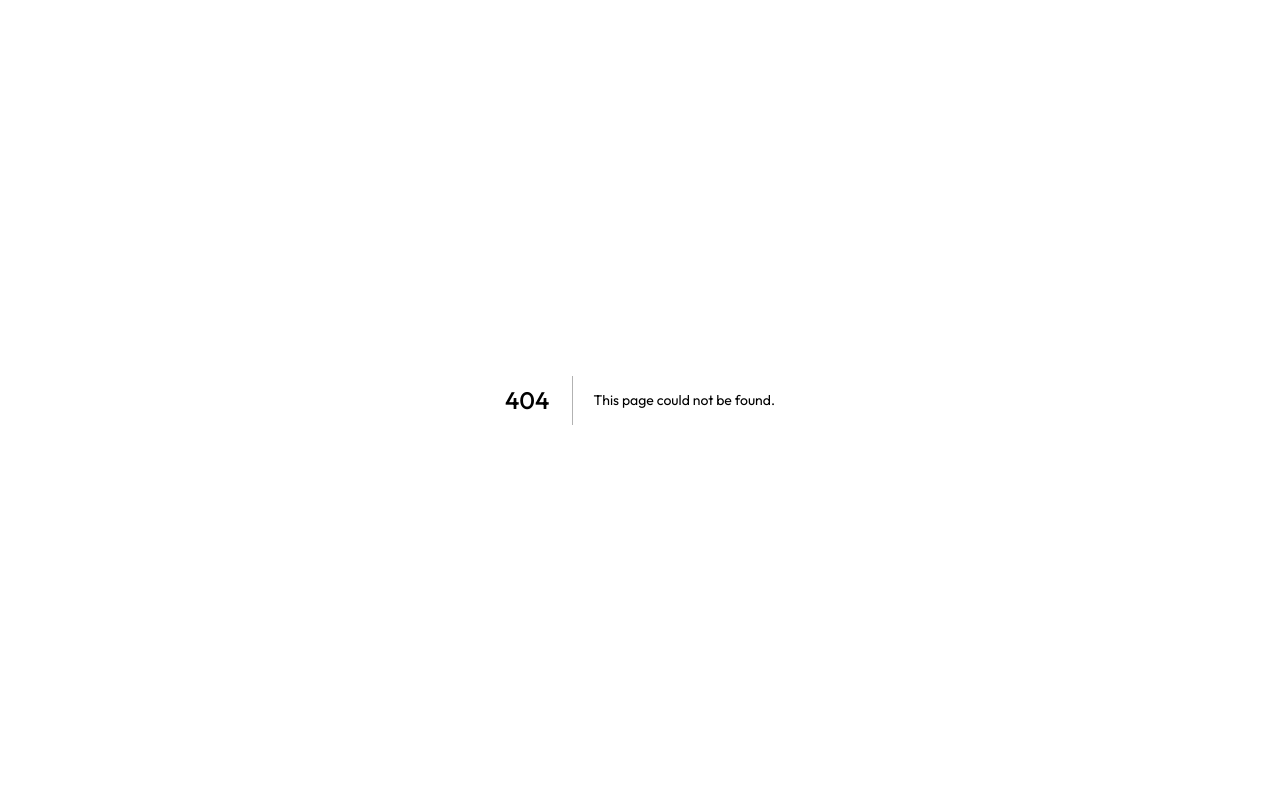
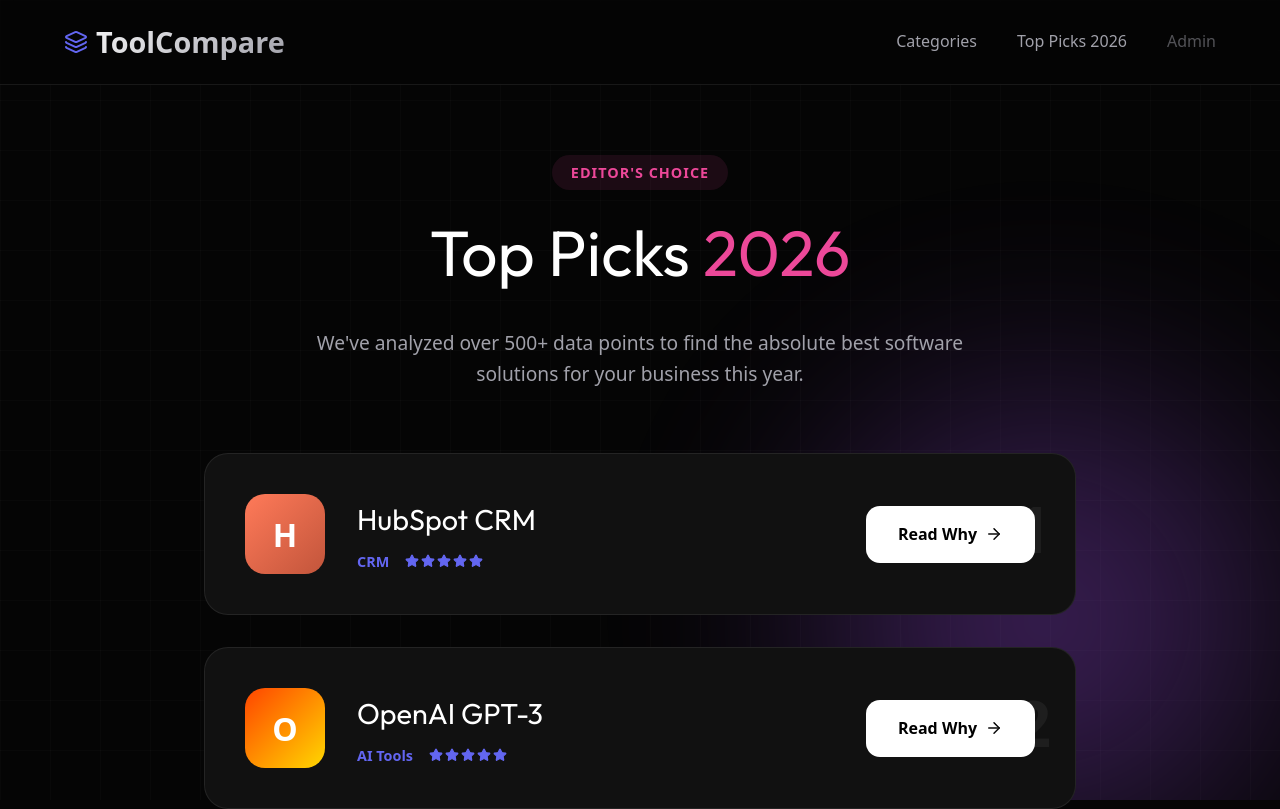
Before and after one commit to yigiterturk-dev/toolcompare.net, a Next.js app: page /top-picks in a window 1280 px wide. Before the commit this address had no page. Shown: the top 809 px of the page. Built offline with nearby package versions, Linux system fonts and the light colour scheme.

Commit message:
Final UI overhaul: Categories, Top Picks, and Header refactor

```diff
--- /dev/null
+++ b/src/app/categories/page.tsx
@@ -0,0 +1,42 @@
+import Header from "@/components/Header";
+import toolsData from "@/data/tools.json";
+import Link from "next/link";
+import { Grid2X2, ArrowRight } from "lucide-react";
+
+export const metadata = {
+  title: "Software Categories | ToolCompare",
+  description: "Browse SaaS tools by category: CRM, AI, Project Management, and more.",
+};
+
+export default function CategoriesPage() {
+  const categories = Array.from(new Set(toolsData.map((t: any) => t.category)));
+
+  return (
+    <>
+      <Header />
+      <div className="ambient-bg">
+        <div className="orb orb-1"></div>
+      </div>
+
+      <main style={{ paddingTop: '10rem', maxWidth: '1200px', margin: '0 auto', paddingLeft: '5%', paddingRight: '5%' }}>
+        <h1 style={{ fontSize: '3.5rem', marginBottom: '3rem', textAlign: 'center' }}>Software Categories</h1>
+
+        <div style={{ display: 'grid', gridTemplateColumns: 'repeat(auto-fill, minmax(300px, 1fr))', gap: '2rem', marginBottom: '5rem' }}>
+          {categories.map((cat) => {
+            const count = toolsData.filter((t: any) => t.category === cat).length;
+            return (
+              <div key={cat} style={{ background: 'var(--surface-color)', border: '1px solid var(--border-color)', borderRadius: '24px', padding: '2.5rem', transition: 'transform 0.3s' }}>
+                <Grid2X2 size={40} color="var(--brand-primary)" style={{ marginBottom: '1.5rem' }} />
+                <h2 style={{ fontSize: '1.8rem', marginBottom: '0.5rem' }}>{cat}</h2>
+                <p style={{ color: 'var(--text-secondary)', marginBottom: '2rem' }}>{count} tools reviewed in this category.</p>
+                <Link href={`/?category=${cat}`} style={{ display: 'flex', alignItems: 'center', gap: '0.5rem', color: 'white', textDecoration: 'none', fontWeight: 600 }}>
+                  Explore Category <ArrowRight size={18} />
+                </Link>
+              </div>
+            );
+          })}
+        </div>
+      </main>
+    </>
+  );
+}
--- a/src/app/page.tsx
+++ b/src/app/page.tsx
@@ -13,12 +13,23 @@
   Zap, Cloud, BarChart3, Database, Activity, CheckCircle, Layout, Mail
 };
 
-export default function Home() {
+import Header from "@/components/Header";
+import { useSearchParams } from "next/navigation";
+import { Suspense } from "react";
+
+function ToolGrid({ toolsData }: { toolsData: any[] }) {
+  const searchParams = useSearchParams();
+  const catFilter = searchParams.get('category');
+
   const [teamSize, setTeamSize] = useState(10);
   const [selectedTools, setSelectedTools] = useState<string[]>([]);
   const [isModalOpen, setIsModalOpen] = useState(false);
   const [matchLoading, setMatchLoading] = useState(false);
   const [highlightedTool, setHighlightedTool] = useState<string | null>(null);
+
+  const filteredTools = catFilter
+    ? toolsData.filter((t: any) => t.category === catFilter)
+    : toolsData;
 
   const handleCompareChange = (toolName: string) => {
     setSelectedTools(prev =>
@@ -45,25 +56,17 @@
 
   return (
     <>
+      <Header />
       <div className="ambient-bg">
         <div className="orb orb-1"></div>
         <div className="orb orb-2"></div>
       </div>
 
-      <header style={{ position: 'fixed', top: 0, width: '100%', padding: '1.2rem 5%', display: 'flex', justifyContent: 'space-between', alignItems: 'center', zIndex: 100, background: 'rgba(5,5,5,0.7)', backdropFilter: 'blur(12px)', borderBottom: '1px solid var(--border-color)' }}>
-        <div style={{ fontSize: '1.8rem', fontWeight: 800, background: 'linear-gradient(135deg, #fff 0%, #a1a1aa 100%)', WebkitBackgroundClip: 'text', WebkitTextFillColor: 'transparent', display: 'flex', alignItems: 'center', gap: '0.5rem' }}>
-          <Layers style={{ color: 'var(--brand-primary)' }} /> ToolCompare
-        </div>
-        <nav style={{ display: 'flex', gap: '2.5rem' }}>
-          <a href="#" style={{ color: 'var(--text-secondary)', textDecoration: 'none', fontWeight: 500 }}>Categories</a>
-          <a href="#" style={{ color: 'var(--text-secondary)', textDecoration: 'none', fontWeight: 500 }}>Top Picks 2026</a>
-        </nav>
-      </header>
-
       <main style={{ paddingTop: '8rem', maxWidth: '1400px', margin: '0 auto', padding: '0 5%' }}>
         <section style={{ textAlign: 'center', maxWidth: '900px', margin: '0 auto 3rem' }}>
           <h1 style={{ fontSize: 'clamp(3rem, 5vw, 4.5rem)', lineHeight: 1.1, marginBottom: '1.5rem', letterSpacing: '-1px' }}>
-            Find The Perfect <span style={{ background: 'linear-gradient(to right, var(--brand-primary), var(--brand-secondary))', WebkitBackgroundClip: 'text', WebkitTextFillColor: 'transparent' }}>SaaS Tool</span>
+            {catFilter ? `Best ${catFilter} ` : "Find The Perfect "}
+            <span style={{ background: 'linear-gradient(to right, var(--brand-primary), var(--brand-secondary))', WebkitBackgroundClip: 'text', WebkitTextFillColor: 'transparent' }}>SaaS Tool</span>
           </h1>
           <p style={{ fontSize: '1.2rem', color: 'var(--text-secondary)', maxWidth: '700px', margin: '0 auto 2rem' }}>
             Interactive pricing, AI-powered matchmaking, and unbiased feature comparisons.
@@ -71,6 +74,7 @@
         </section>
 
         {/* Matchmaker */}
+        {!catFilter && (
           <section style={{ background: 'linear-gradient(135deg, rgba(99,102,241,0.05), rgba(168,85,247,0.05))', border: '1px solid var(--border-color)', borderRadius: '24px', padding: '3rem', margin: '0 auto 4rem', maxWidth: '800px', textAlign: 'center', position: 'relative' }}>
             <span style={{ display: 'inline-block', padding: '0.4rem 1rem', borderRadius: '50px', background: 'rgba(255,255,255,0.1)', fontSize: '0.8rem', fontWeight: 600, marginBottom: '1rem' }}>AI Assistant</span>
             <h3 style={{ fontSize: '2rem', marginBottom: '0.5rem' }}>What is your primary goal today?</h3>
@@ -86,6 +90,7 @@
               </div>
             )}
           </section>
+        )}
 
         {/* Slider */}
         <section style={{ maxWidth: '600px', margin: '0 auto 3rem', background: 'rgba(255,255,255,0.02)', border: '1px solid var(--border-color)', borderRadius: '20px', padding: '2rem', backdropFilter: 'blur(10px)' }}>
@@ -97,12 +102,12 @@
         </section>
 
         <div style={{ display: 'flex', justifyContent: 'space-between', alignItems: 'flex-end', marginBottom: '2rem' }}>
-          <h2 style={{ fontSize: '2rem' }}>Software Directory</h2>
+          <h2 style={{ fontSize: '2rem' }}>{catFilter ? `${catFilter} Tools` : "Software Directory"}</h2>
         </div>
 
         {/* Grid generated from JSON */}
         <section style={{ display: 'grid', gridTemplateColumns: 'repeat(auto-fill, minmax(350px, 1fr))', gap: '2rem', marginBottom: '5rem' }}>
-          {toolsData.map((tool: any) => {
+          {filteredTools.map((tool: any) => {
             const Icon = IconMap[tool.iconName] || Zap;
             const total = tool.isFlat ? tool.basePrice : tool.basePrice * teamSize;
 
--- a/src/app/tools/[slug]/page.tsx
+++ b/src/app/tools/[slug]/page.tsx
@@ -1,8 +1,4 @@
-import toolsData from "@/data/tools.json";
-import { notFound } from "next/navigation";
-import Link from "next/link";
-import { ArrowLeft, CheckCircle2, XCircle, Award, Target, MessageSquareQuote } from "lucide-react";
-import type { Metadata } from "next";
+import Header from "@/components/Header";
 
 export async function generateMetadata({ params }: { params: Promise<{ slug: string }> }): Promise<Metadata> {
   const resolvedParams = await params;
@@ -28,6 +24,7 @@
 
   return (
     <>
+      <Header />
       <div className="ambient-bg">
         <div className="orb orb-1"></div>
         <div className="orb orb-2" style={{ top: '60%', right: '-10%' }}></div>
--- /dev/null
+++ b/src/app/top-picks/page.tsx
@@ -0,0 +1,60 @@
+import Header from "@/components/Header";
+import toolsData from "@/data/tools.json";
+import Link from "next/link";
+import { Award, Star, ArrowRight } from "lucide-react";
+
+export const metadata = {
+  title: "Top Software Picks 2026 | ToolCompare",
+  description: "Our hand-picked selection of the best SaaS tools for 2026 based on performance and features.",
+};
+
+export default function TopPicksPage() {
+  // Sort tools by combined score and take top 5
+  const topPicks = [...toolsData]
+    .sort((a: any, b: any) => (b.ease + b.featuresScore) - (a.ease + a.featuresScore))
+    .slice(0, 5);
+
+  return (
+    <>
+      <Header />
+      <div className="ambient-bg">
+        <div className="orb orb-2"></div>
+      </div>
+
+      <main style={{ paddingTop: '10rem', maxWidth: '1000px', margin: '0 auto', paddingLeft: '5%', paddingRight: '5%' }}>
+        <div style={{ textAlign: 'center', marginBottom: '4rem' }}>
+          <span style={{ background: 'rgba(236, 72, 153, 0.1)', color: 'var(--brand-tertiary)', padding: '0.5rem 1.2rem', borderRadius: '50px', fontSize: '0.9rem', fontWeight: 700, textTransform: 'uppercase', letterSpacing: '1px' }}>Editor's Choice</span>
+          <h1 style={{ fontSize: '4rem', marginTop: '1rem', marginBottom: '1.5rem' }}>Top Picks <span style={{ color: 'var(--brand-tertiary)' }}>2026</span></h1>
+          <p style={{ fontSize: '1.2rem', color: 'var(--text-secondary)', maxWidth: '700px', margin: '0 auto' }}>
+            We've analyzed over 500+ data points to find the absolute best software solutions for your business this year.
+          </p>
+        </div>
+
+        <div style={{ display: 'flex', flexDirection: 'column', gap: '2rem', marginBottom: '5rem' }}>
+          {topPicks.map((tool: any, index) => (
+            <div key={tool.slug} style={{ background: 'var(--surface-color)', border: '1px solid var(--border-color)', borderRadius: '24px', padding: '2.5rem', display: 'flex', justifyContent: 'space-between', alignItems: 'center', position: 'relative', overflow: 'hidden' }}>
+              <div style={{ position: 'absolute', top: '1.5rem', right: '1.5rem', fontSize: '4rem', fontWeight: 900, opacity: 0.05, color: 'white' }}>#{index + 1}</div>
+
+              <div style={{ display: 'flex', gap: '2rem', alignItems: 'center' }}>
+                <div style={{ width: '80px', height: '80px', borderRadius: '20px', background: `linear-gradient(135deg, ${tool.color1}, ${tool.color2})`, display: 'flex', justifyContent: 'center', alignItems: 'center', fontSize: '2rem', color: 'white', fontWeight: 800 }}>
+                  {tool.name.charAt(0)}
+                </div>
+                <div>
+                  <h3 style={{ fontSize: '1.8rem', marginBottom: '0.5rem' }}>{tool.name}</h3>
+                  <div style={{ display: 'flex', alignItems: 'center', gap: '1rem', color: 'var(--brand-primary)', fontWeight: 600 }}>
+                    <span style={{ fontSize: '0.9rem' }}>{tool.category}</span>
+                    <div style={{ display: 'flex', gap: '2px' }}><Star size={14} fill="currentColor" /><Star size={14} fill="currentColor" /><Star size={14} fill="currentColor" /><Star size={14} fill="currentColor" /><Star size={14} fill="currentColor" /></div>
+                  </div>
+                </div>
+              </div>
+
+              <Link href={`/tools/${tool.slug}`} style={{ background: 'white', color: 'black', padding: '1rem 2rem', borderRadius: '14px', textDecoration: 'none', fontWeight: 700, display: 'flex', alignItems: 'center', gap: '0.5rem' }}>
+                Read Why <ArrowRight size={18} />
+              </Link>
+            </div>
+          ))}
+        </div>
+      </main>
+    </>
+  );
+}
--- /dev/null
+++ b/src/components/Header.tsx
@@ -0,0 +1,19 @@
+import Link from "next/link";
+import { Layers } from "lucide-react";
+
+export default function Header() {
+  return (
+    <header style={{ position: 'fixed', top: 0, width: '100%', padding: '1.2rem 5%', display: 'flex', justifyContent: 'space-between', alignItems: 'center', zIndex: 100, background: 'rgba(5,5,5,0.7)', backdropFilter: 'blur(12px)', borderBottom: '1px solid var(--border-color)' }}>
+      <Link href="/" style={{ textDecoration: 'none' }}>
+        <div style={{ fontSize: '1.8rem', fontWeight: 800, background: 'linear-gradient(135deg, #fff 0%, #a1a1aa 100%)', WebkitBackgroundClip: 'text', WebkitTextFillColor: 'transparent', display: 'flex', alignItems: 'center', gap: '0.5rem' }}>
+          <Layers style={{ color: 'var(--brand-primary)' }} /> ToolCompare
+        </div>
+      </Link>
+      <nav style={{ display: 'flex', gap: '2.5rem' }}>
+        <Link href="/categories" style={{ color: 'var(--text-secondary)', textDecoration: 'none', fontWeight: 500, transition: 'color 0.2s' }} className="hover:text-white">Categories</Link>
+        <Link href="/top-picks" style={{ color: 'var(--text-secondary)', textDecoration: 'none', fontWeight: 500, transition: 'color 0.2s' }} className="hover:text-white">Top Picks 2026</Link>
+        <Link href="/management-hq-2026" style={{ color: 'var(--text-secondary)', textDecoration: 'none', fontWeight: 500, opacity: 0.5 }}>Admin</Link>
+      </nav>
+    </header>
+  );
+}
```
Lines whose indentation alone changed are shown as unchanged.
